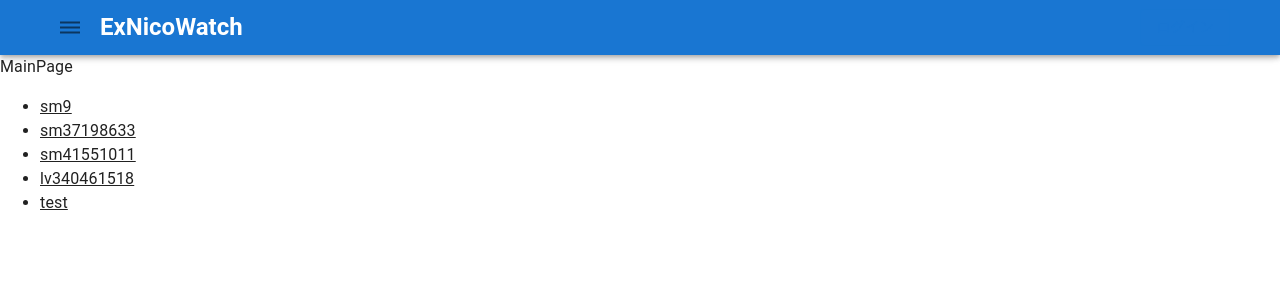
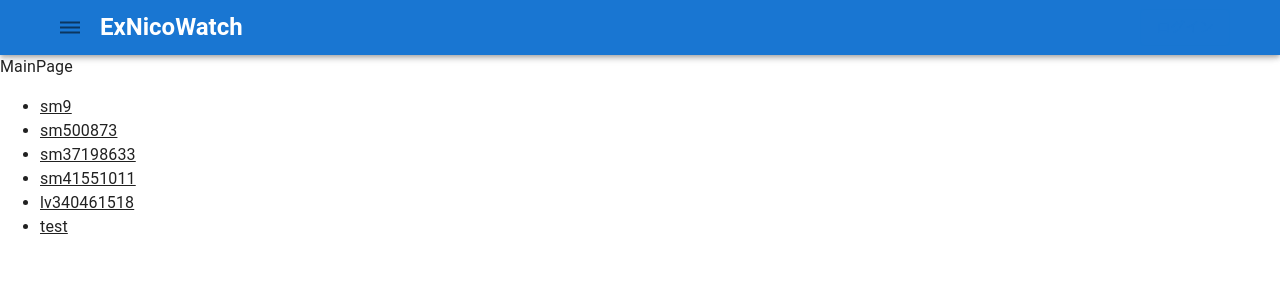
Before and after one commit to exnicowatch/ex-front, a React (Create React App) app: page / in a window 1280 px wide. Shown: the top 300 px of the page. Built offline with nearby package versions, Linux system fonts and the light colour scheme.

Commit message:
dev: main page tmp

```diff
--- a/src/pages/main/MainPage.tsx
+++ b/src/pages/main/MainPage.tsx
@@ -11,6 +11,9 @@ const MainPage = () => {
     <ul>
       <li>
         <Link to="/watch/sm9">sm9</Link>
+      </li>
+      <li>
+        <Link to="/watch/sm500873">sm500873</Link>
       </li>
       <li>
         <Link to="/watch/sm37198633">sm37198633</Link>
```
